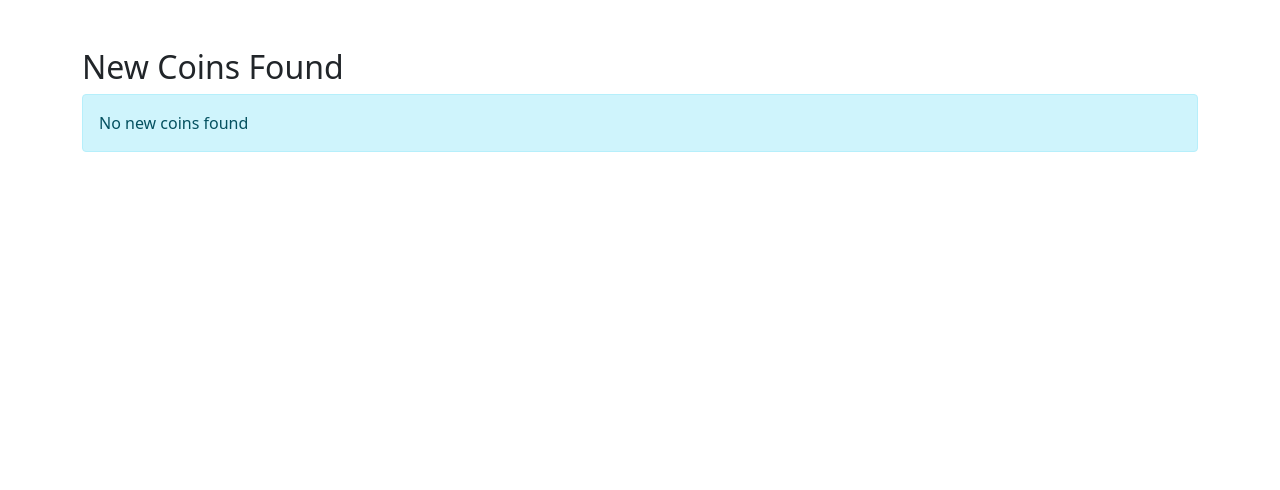
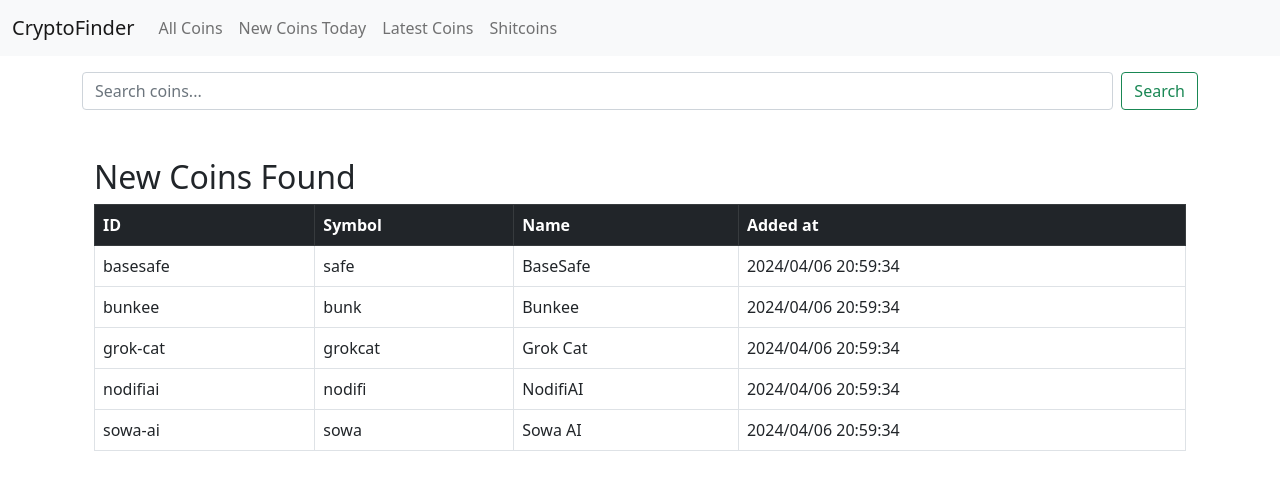
Before and after one commit to cafalchio/cryptofinder, a Flask app: page / in a window 1280 px wide. Shown: the top 490 px of the page. Run offline with Flask 3, Linux system fonts and the light colour scheme.

Commit message:
Layout improvements
feat: Adding frontend menu and search bar layout, but backend code is missing.
minor: changing sleeping message from seconds to hours.
Co-Authored-By: __cafa__ <47299428+cafalchio@users.noreply.github.com>

```diff
--- a/app/app.py
+++ b/app/app.py
@@ -1,19 +1,19 @@
-from threading import Thread
 from flask import Flask
 import logging
-from flask import app, render_template
-from scheduler import start_scheduler
+from flask import render_template
 import pandas as pd
 
-logging.basicConfig(filename="app.log",
-                    filemode='a',
-                    format='%(asctime)s-%(name)s-%(levelname)s - %(message)s',
-                    datefmt='%H:%M:%S',
-                    level=logging.INFO)
+logging.basicConfig(
+    filename="app.log",
+    filemode="a",
+    format="%(asctime)s-%(name)s-%(levelname)s - %(message)s",
+    datefmt="%H:%M:%S",
+    level=logging.INFO,
+)
 
 logging.info("Running Cryptofinder")
 
-logger = logging.getLogger('cryptofinder')
+logger = logging.getLogger("cryptofinder")
 
 NEW_COINS = "new_coins.csv"
 
@@ -26,15 +26,26 @@ def create_app():
     app.logger.addHandler(handler)
 
     @app.route("/")
-    def coin_list():
+    def new_coins_today():
         new_coins_df = pd.read_csv(NEW_COINS)
         if len(new_coins_df) > 0:
             message = "New coins found!"
         else:
             message = "No new coins found"
-        coins = new_coins_df.to_dict(
-            'records') if not new_coins_df.empty else []
-        return render_template("coins.html", coins=coins, message=message)
+        new_coins = new_coins_df.to_dict("records") if not new_coins_df.empty else []
+        return render_template("new_coins_today.html", coins=new_coins, message=message)
+
+    @app.route("/all_coins")
+    def all_coins():
+        return render_template("all_coins.html")
+
+    @app.route("/latest_coins")
+    def latest_coins():
+        return render_template("latest_coins.html")
+
+    @app.route("/shitcoins")
+    def shitcoins():
+        return render_template("shitcoins.html")
 
     @app.route("/log")
     def log():
--- a/app/new_coins.csv
+++ b/app/new_coins.csv
@@ -1 +1,6 @@
-id,symbol,name
+id,symbol,name,added
+basesafe,safe,BaseSafe,2024/04/06 20:59:34
+bunkee,bunk,Bunkee,2024/04/06 20:59:34
+grok-cat,grokcat,Grok Cat,2024/04/06 20:59:34
+nodifiai,nodifi,NodifiAI,2024/04/06 20:59:34
+sowa-ai,sowa,Sowa AI,2024/04/06 20:59:34
--- /dev/null
+++ b/app/templates/base.html
@@ -0,0 +1,58 @@
+<!doctype html>
+<html lang="en">
+<head>
+  <!-- Required meta tags -->
+  <meta charset="utf-8">
+  <meta name="viewport" content="width=device-width, initial-scale=1">
+
+  <!-- Bootstrap CSS -->
+  <link href="https://cdn.jsdelivr.net/npm/bootstrap@5.1.0/dist/css/bootstrap.min.css" rel="stylesheet">
+
+  <title>{% block title %}My Flask App{% endblock %}</title>
+</head>
+<body>
+
+  <!-- Navbar -->
+  <nav class="navbar navbar-expand-lg navbar-light bg-light">
+    <div class="container-fluid">
+      <a class="navbar-brand" href="#">CryptoFinder</a>
+      <button class="navbar-toggler" type="button" data-bs-toggle="collapse" data-bs-target="#navbarNav" aria-controls="navbarNav" aria-expanded="false" aria-label="Toggle navigation">
+        <span class="navbar-toggler-icon"></span>
+      </button>
+      <div class="collapse navbar-collapse" id="navbarNav">
+        <ul class="navbar-nav">
+          <li class="nav-item">
+            <a class="nav-link" href="{{ url_for('all_coins') }}">All Coins</a>
+          </li>
+          <li class="nav-item">
+            <a class="nav-link" href="{{ url_for('new_coins_today') }}">New Coins Today</a>
+          </li>
+          <li class="nav-item">
+            <a class="nav-link" href="{{ url_for('latest_coins') }}">Latest Coins</a>
+          </li>
+          <li class="nav-item">
+            <a class="nav-link" href="{{ url_for('shitcoins') }}">Shitcoins</a>
+          </li>
+        </ul>
+      </div>
+    </div>
+  </nav>
+
+  <!-- Search Bar -->
+  <div class="container my-3">
+    <form class="d-flex" role="search">
+      <input class="form-control me-2" type="search" placeholder="Search coins..." aria-label="Search">
+      <button class="btn btn-outline-success" type="submit">Search</button>
+    </form>
+  </div>
+
+  <!-- Main Content -->
+  <div class="container">
+    {% block content %}
+    {% endblock %}
+  </div>
+
+  <!-- Bootstrap Bundle with Popper -->
+  <script src="https://cdn.jsdelivr.net/npm/bootstrap@5.1.0/dist/js/bootstrap.bundle.min.js"></script>
+</body>
+</html>
--- a/app/templates/coins.html
+++ b/app/templates/new_coins_today.html
@@ -1,12 +1,8 @@
-<!DOCTYPE html>
-<html lang="en">
-<head>
-    <meta charset="UTF-8">
-    <meta name="viewport" content="width=device-width, initial-scale=1.0">
-    <title>CryptoFinder - New Coins</title>
-    <link href="https://cdn.jsdelivr.net/npm/bootstrap@5.1.3/dist/css/bootstrap.min.css" rel="stylesheet">
-</head>
-<body>
+{% extends 'base.html' %}
+
+{% block title %}New Coins Today{% endblock %}
+
+{% block content %}
     <div class="container mt-5">
         <h2>New Coins Found</h2>
         {% if coins %}
@@ -16,6 +12,7 @@
                     <th>ID</th>
                     <th>Symbol</th>
                     <th>Name</th>
+                    <th>Added at</th>
                 </tr>
             </thead>
             <tbody>
@@ -24,6 +21,7 @@
                     <td>{{ coin.id }}</td>
                     <td>{{ coin.symbol }}</td>
                     <td>{{ coin.name }}</td>
+                    <td>{{ coin.added }}</td>
                 </tr>
                 {% endfor %}
             </tbody>
@@ -38,5 +36,4 @@
         </div>
         {% endif %}
     </div>
-</body>
-</html>
+{% endblock %}
--- a/requirements.txt
+++ b/requirements.txt
@@ -3,11 +3,13 @@ certifi==2024.2.2
 charset-normalizer==3.3.2
 click==8.1.7
 Flask==3.0.2
+gunicorn==21.2.0
 idna==3.6
 itsdangerous==2.1.2
 Jinja2==3.1.3
 MarkupSafe==2.1.5
 numpy==1.26.4
+packaging==24.0
 pandas==2.2.1
 python-dateutil==2.9.0.post0
 pytz==2024.1
```
Also changed, not shown: app/scheduler.py (+6 -4 lines), app/templates/all_coins.html (added, +7 -0 lines), app/templates/latest_coins.html (added, +7 -0 lines), app/templates/shitcoins.html (added, +7 -0 lines), app/utils.py (+11 -5 lines), README.md, app/all_coins.csv.
